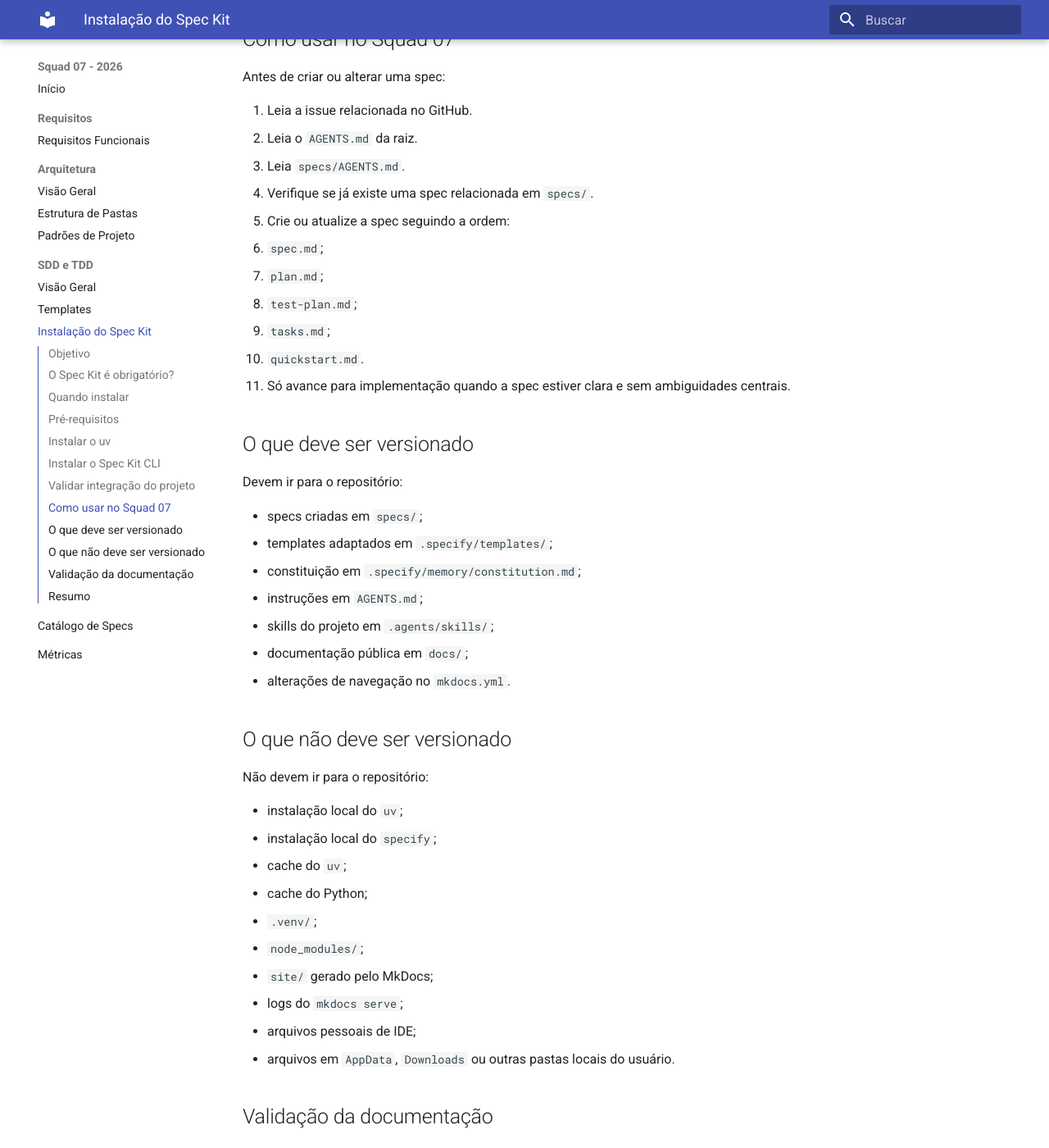
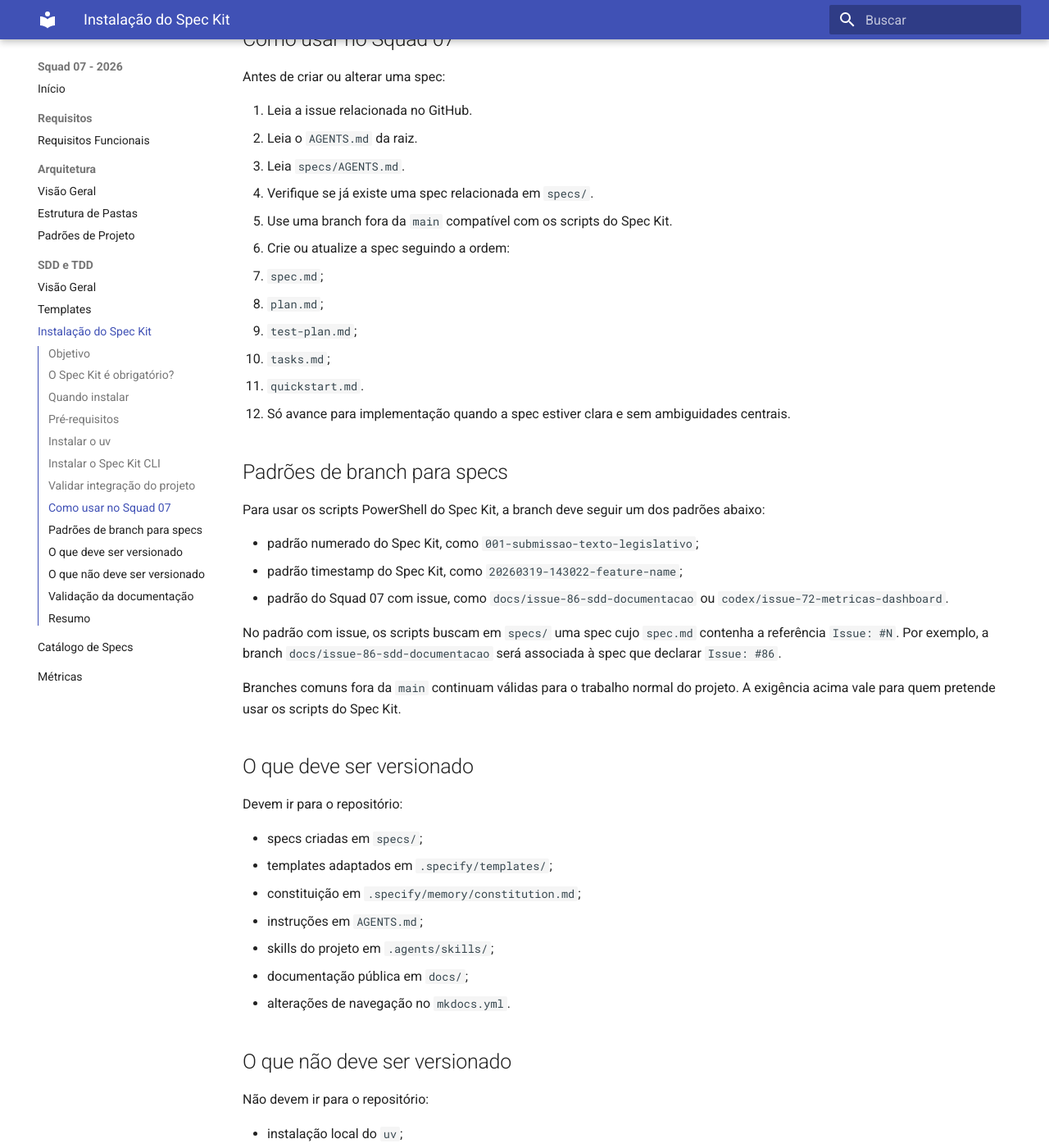
Before and after one commit to unb-mds/2026-1-Squad07, an MkDocs documentation site: the page built from docs/sdd/instalacao.md, in a window 1280 px wide and 1400 px high, scrolled down 2678 px. Shown: the whole window at 82% size. Built offline with MkDocs 1.6.1 and Material for MkDocs 9.7.7, drawn with Linux system fonts in a browser that asks for light colours.

```diff
--- a/docs/sdd/instalacao.md
+++ b/docs/sdd/instalacao.md
@@ -114,13 +114,26 @@ Antes de criar ou alterar uma spec:
 2. Leia o `AGENTS.md` da raiz.
 3. Leia `specs/AGENTS.md`.
 4. Verifique se já existe uma spec relacionada em `specs/`.
-5. Crie ou atualize a spec seguindo a ordem:
+5. Use uma branch fora da `main` compatível com os scripts do Spec Kit.
+6. Crie ou atualize a spec seguindo a ordem:
    - `spec.md`;
    - `plan.md`;
    - `test-plan.md`;
    - `tasks.md`;
    - `quickstart.md`.
-6. Só avance para implementação quando a spec estiver clara e sem ambiguidades centrais.
+7. Só avance para implementação quando a spec estiver clara e sem ambiguidades centrais.
+
+## Padrões de branch para specs
+
+Para usar os scripts PowerShell do Spec Kit, a branch deve seguir um dos padrões abaixo:
+
+- padrão numerado do Spec Kit, como `001-submissao-texto-legislativo`;
+- padrão timestamp do Spec Kit, como `20260319-143022-feature-name`;
+- padrão do Squad 07 com issue, como `docs/issue-86-sdd-documentacao` ou `codex/issue-72-metricas-dashboard`.
+
+No padrão com issue, os scripts buscam em `specs/` uma spec cujo `spec.md` contenha a referência `Issue: #N`. Por exemplo, a branch `docs/issue-86-sdd-documentacao` será associada à spec que declarar `Issue: #86`.
+
+Branches comuns fora da `main` continuam válidas para o trabalho normal do projeto. A exigência acima vale para quem pretende usar os scripts do Spec Kit.
 
 ## O que deve ser versionado
 
```
Also changed, not shown: docs/sdd/templates.md (+12 -1 lines), .agents/skills/speckit-implement/SKILL.md (line endings or trailing spaces), .agents/skills/speckit-specify/SKILL.md (line endings or trailing spaces), .agents/skills/speckit-tasks/SKILL.md (line endings or trailing spaces), .specify/templates/checklist-template.md (line endings or trailing spaces), 5 other files.
